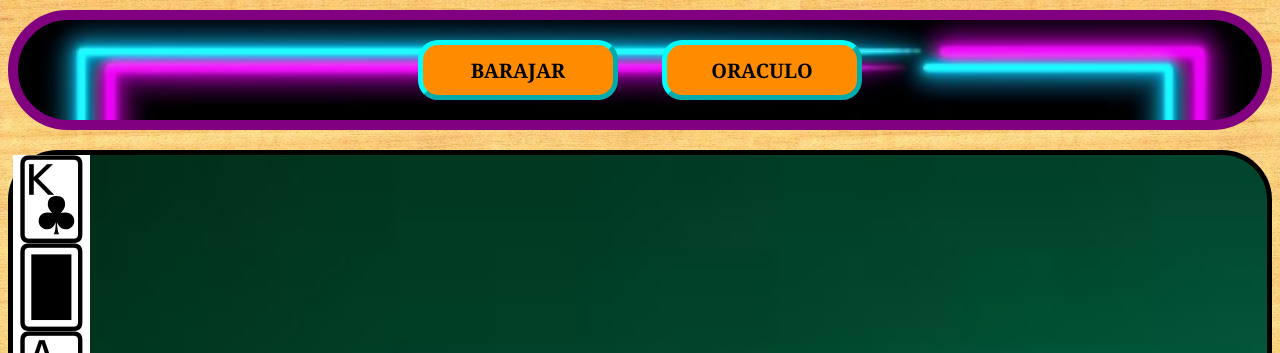
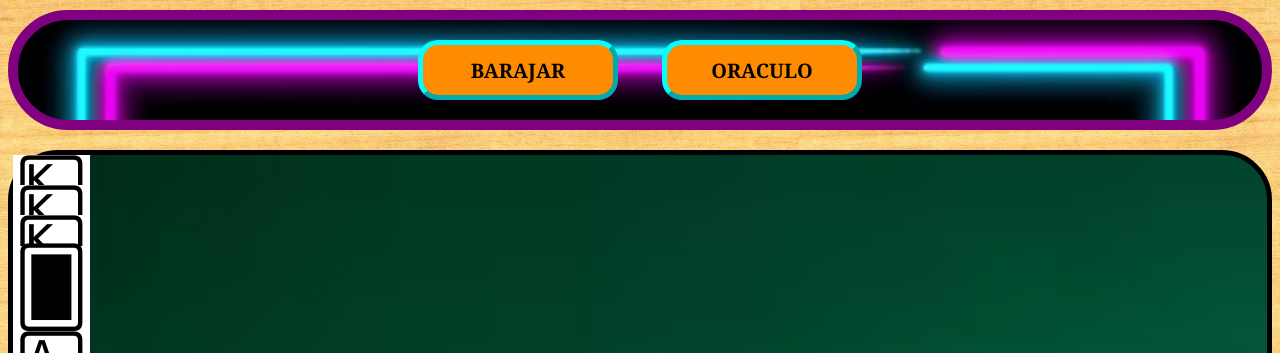
Before and after one commit to dannymg/OraculoCartas, a plain HTML site: page index.html in a window 1280 px wide. Both pictures are taken after a click on the button "BARAJAR". Shown: the top 353 px of the page. Drawn offline with Linux system fonts and the light colour scheme.

Commit message:
Formando montones listo

```diff
--- a/logic.js
+++ b/logic.js
@@ -264,10 +264,13 @@ function cargarMontones(matrizMontones) {
 
 function agregarCartaArriba() {
   const arriba = document.getElementById("arriba1");
-  const cartaHTML = document.createElement("div");
-  cartaHTML.innerHTML = '<p class="cartaNegra">' + "🃞</p>";
-  cartaHTML.classList.add("cartaArriba");
-  arriba.appendChild(cartaHTML);
+  for (let i = 0; i < 3; i++) {
+    const cartaHTML = document.createElement("div");
+    cartaHTML.innerHTML = '<p class="cartaNegra">' + "🃞</p>";
+    cartaHTML.classList.add("cartaArriba");
+    cartaHTML.style.top = `${i * 30}px`;
+    arriba.appendChild(cartaHTML);
+  }
 }
 
 function llenarMontones(matrizMontones, baraja) {
--- a/styles.css
+++ b/styles.css
@@ -25,13 +25,11 @@ body {
 .arriba {
     position: relative;
     background-color: white;
-    display: flex;
 }
 
 .cartaArriba {
     position: absolute;
     background-color: white;
-    display: inline;
 }
 
 .abajo {
```
